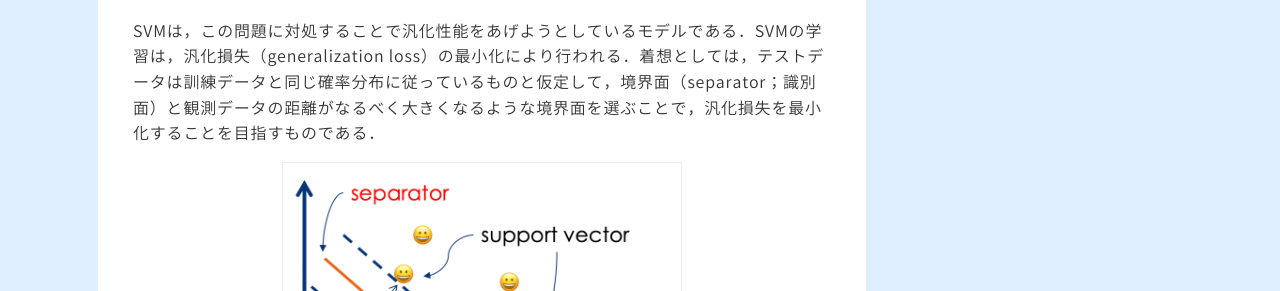
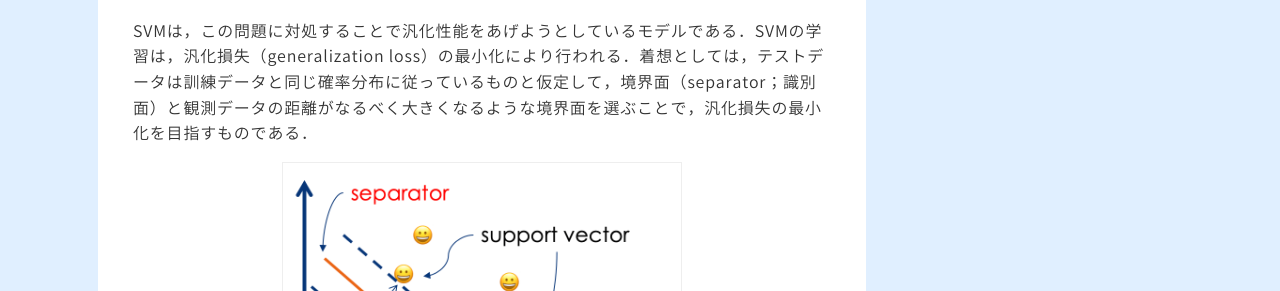
Before and after one commit to gucci-j/gucci-j.github.io, a Jekyll site: the page built from _posts/2019-6-23-memo-svm.md, in a window 1280 px wide and 900 px high, scrolled down 976 px. Shown: the part 237-528 px from the top of the window. Built offline with Jekyll 4.4.1, drawn with Linux system fonts in a browser that asks for light colours; nearby versions of some CDN libraries; some web fonts are replaced; formulas are drawn with MathJax 3; comment, search, counter and statistics services are not loaded; some of the changed text lies outside the part shown.

Commit message:
Improve sentences

```diff
--- a/_posts/2019-6-23-memo-svm.md
+++ b/_posts/2019-6-23-memo-svm.md
@@ -24,7 +24,7 @@ tags:
 
 パーセプトロンのようなネットワークでは，経験損失（empirical loss）の最小化によって学習が行われる．なので，境界線がスレスレであっても，訓練データに対して損失を最小化するように学習して引かれた正しい線である場合がある．しかしながら，境界線がスレスレだと，テストデータで分類した時に，「●と😀」が間違えて分類されてしまう可能性があり，あまり嬉しくない．
 
-SVMは，この問題に対処することで汎化性能をあげようとしているモデルである．SVMの学習は，汎化損失（generalization loss）の最小化により行われる．着想としては，テストデータは訓練データと同じ確率分布に従っているものと仮定して，境界面（separator；識別面）と観測データの距離がなるべく大きくなるような境界面を選ぶことで，汎化損失を最小化することを目指すものである．
+SVMは，この問題に対処することで汎化性能をあげようとしているモデルである．SVMの学習は，汎化損失（generalization loss）の最小化により行われる．着想としては，テストデータは訓練データと同じ確率分布に従っているものと仮定して，境界面（separator；識別面）と観測データの距離がなるべく大きくなるような境界面を選ぶことで，汎化損失の最小化を目指すものである．
 
 <div style="text-align: center;">
     <img src="{{ site.baseurl }}/resources/2019-06-23/svm_example.png" alt="SVMの境界面の例と用語定義" style="width: 400px;"/><br />
@@ -39,7 +39,7 @@ SVMは，この問題に対処することで汎化性能をあげようとし
 * **マージン（margin）**
 図中で点線によって囲われた範囲をマージンと呼ぶ．マージンは境界面と境界面からもっとも近い点（観測データ）との距離の2倍となる．
 
-SVMにおいて，「境界面と観測データの距離がなるべく大きくなるように学習する」ということは，「マージンをなるべく大きくするように学習する」ということを意味している．
+    SVMにおいて，「境界面と観測データの距離がなるべく大きくなるように学習する」ということは，「マージンをなるべく大きくするように学習する」ということを意味している．
 
 ### 用語の数式的定義
 
```
Also changed, not shown: other parts of _posts/2019-6-23-memo-svm.md (+1 -1 lines).
